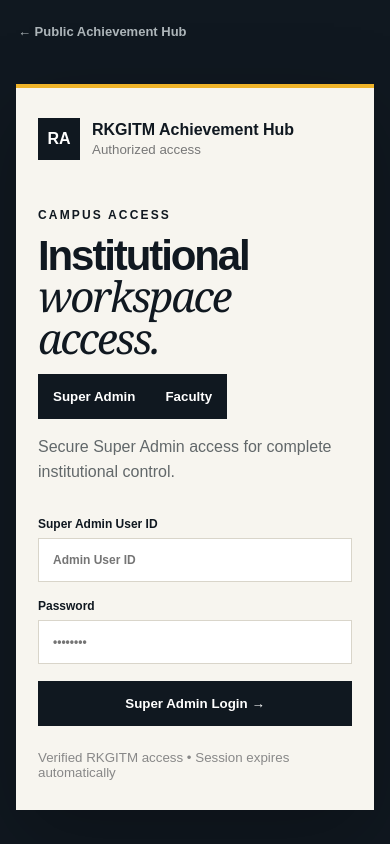
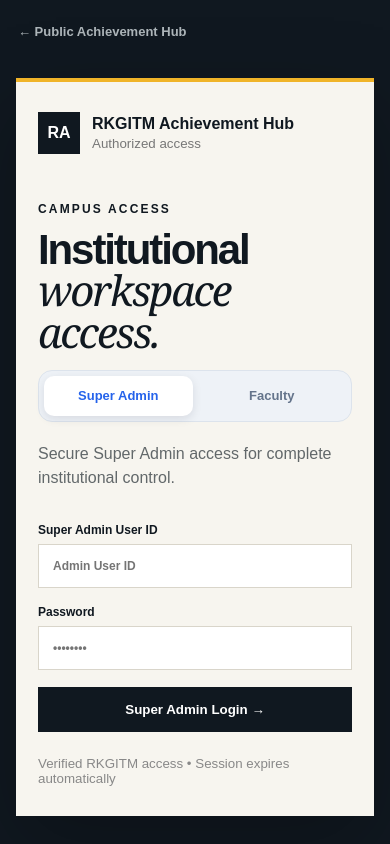
Before and after one commit to Tanishak1/RKGITM-Achievement-Hub, a Next.js app in the folder frontend/: page /login in a window 390 px wide. Built offline with nearby package versions, Linux system fonts and the light colour scheme; no server answers.

Commit message:
style: add responsive campus role login selector

```diff
--- a/frontend/app/globals.css
+++ b/frontend/app/globals.css
@@ -270,3 +270,10 @@
 .studentAccessTabs .studentAccessTab.active{background:#fff!important;color:#2563eb!important;box-shadow:0 3px 10px rgba(15,23,42,.10)!important}
 .studentAccessTabs .studentAccessTab:hover{color:#1d4ed8!important}
 @media(max-width:650px){.studentAccessTabs{max-width:none;margin:18px 0 22px}.studentAccessTabs .studentAccessTab{min-height:40px;font-size:13px!important;padding:8px}}
+
+/* Campus role selector */
+.campusRoleTabs{display:grid;grid-template-columns:1fr 1fr;gap:5px;padding:5px;margin:20px 0 24px;background:#eef2f7;border:1px solid #dce3ec;border-radius:14px}
+.loginCard .campusRoleTabs button{min-height:42px;margin:0;padding:9px 12px;border:0!important;border-radius:10px!important;background:transparent!important;color:#64748b!important;font-size:14px!important;font-weight:700!important;box-shadow:none!important}
+.loginCard .campusRoleTabs button.active{background:#fff!important;color:#2563eb!important;box-shadow:0 3px 10px rgba(15,23,42,.10)!important}
+.facultyCreateLink{display:inline-block;margin:16px 0 4px;font-weight:700;font-size:14px;color:#1d4ed8;text-decoration:none}
+@media(max-width:650px){.campusRoleTabs{margin:16px 0 20px}.loginCard .campusRoleTabs button{min-height:40px;font-size:13px!important;padding:8px}}
```
